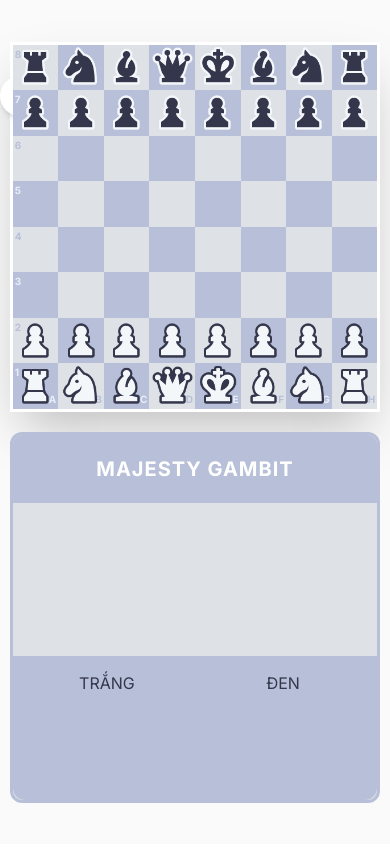
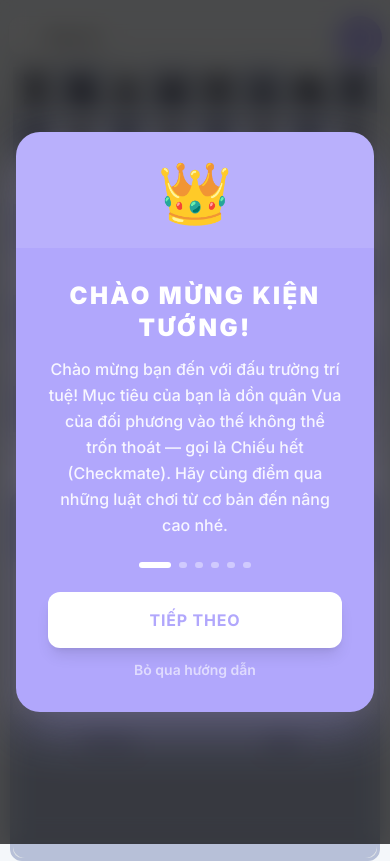
Before and after one commit to DuckSoSad/majesty-gambit-frontend, a Next.js app: page /chess in a window 390 px wide. Built offline with nearby package versions, Linux system fonts and the light colour scheme.

Commit message:
feat: update ui v1.1 and guide for the game

```diff
--- a/package.json
+++ b/package.json
@@ -11,6 +11,7 @@
   "dependencies": {
     "@dnd-kit/core": "^6.3.1",
     "@dnd-kit/modifiers": "^9.0.0",
+    "lucide-react": "^1.8.0",
     "next": "16.2.1",
     "react": "19.2.4",
     "react-dom": "19.2.4",
--- a/src/Constants.ts
+++ b/src/Constants.ts
@@ -110,7 +110,7 @@ export default function createInitialPieces(): Piece[] {
       y: y,
     });
     pieces.push({
-     id: crypto.randomUUID(),
+      id: crypto.randomUUID(),
       image: getPieceImage("Rook", type),
       role: PieceRole.Rook,
       team: teamType,
@@ -140,3 +140,42 @@ export default function createInitialPieces(): Piece[] {
 
   return pieces;
 }
+
+export const TUTORIAL_DATA = [
+  {
+    title: "Chào mừng Kiện tướng!",
+    content:
+      "Chào mừng bạn đến với đấu trường trí tuệ! Mục tiêu của bạn là dồn quân Vua của đối phương vào thế không thể trốn thoát — gọi là Chiếu hết (Checkmate). Hãy cùng điểm qua những luật chơi từ cơ bản đến nâng cao nhé.",
+    icon: "👑",
+  },
+  {
+    title: "Cách di chuyển",
+    content:
+      "Rất đơn giản: Click vào quân cờ để kích hoạt gợi ý. Các chấm tím sẽ hiển thị tầm kiểm soát của quân đó. Bạn có thể kéo thả quân cờ hoặc chạm trực tiếp vào ô đích để thực hiện nước đi.",
+    icon: "🎯",
+  },
+  {
+    title: "Nhập thành (Castling)",
+    content:
+      "Nước đi đặc biệt giúp bảo vệ Vua và đưa Xe ra tham chiến nhanh chóng. Điều kiện: Vua và Xe chưa từng di chuyển, đường đi giữa chúng phải trống và Vua không được đang bị chiếu. Hãy di chuyển Vua 2 ô về phía Xe, quân Xe sẽ tự động nhảy qua để bảo vệ Vua.",
+    icon: "🛡️",
+  },
+  {
+    title: "Bắt tốt qua đường (En Passant)",
+    content:
+      "Đây là cái bẫy dành riêng cho quân Tốt! Nếu đối thủ vừa nhảy Tốt 2 ô từ vị trí xuất phát để đứng cạnh Tốt của bạn, bạn có thể ăn quân đó bằng cách di chuyển chéo vào ô mà họ vừa nhảy qua. Lưu ý: Bạn chỉ có thể thực hiện ngay lập tức sau khi đối thủ vừa đi nước đó.",
+    icon: "⚔️",
+  },
+  {
+    title: "Phong cấp (Promotion)",
+    content:
+      "Khi quân Tốt dũng cảm của bạn tiến đến được hàng cuối cùng phía đối diện, nó sẽ được 'Phong cấp'. Bạn có thể chọn biến nó thành Hậu, Xe, Tượng hoặc Mã. Hầu hết các kỳ thủ sẽ chọn Hậu để sở hữu sức mạnh tấn công lớn nhất!",
+    icon: "⬆️",
+  },
+  {
+    title: "Chiếu tướng & Kết thúc",
+    content:
+      "Khi Vua bị tấn công, bạn đang bị 'Chiếu'. Nếu không còn nước đi nào để cứu Vua, ván đấu sẽ kết thúc (Checkmate). Nếu bạn không bị chiếu nhưng cũng không còn nước đi hợp lệ nào, ván đấu sẽ hòa (Stalemate). Hãy tính toán thật kỹ!",
+    icon: "🏁",
+  },
+];
--- a/src/app/chess/page.tsx
+++ b/src/app/chess/page.tsx
@@ -1,24 +1,64 @@
-"use client"
+"use client";
 
 import Button from "@/components/Button";
 import Chessboard from "@/components/Chessboard";
+import GuidePopup from "@/components/GuidePopup";
 import MoveHistory from "@/components/MoveHistory";
+import { useGuide } from "@/hooks/useGuide";
 import { useGameStore } from "@/store/useGameStore";
+import { ChevronLeft, HelpCircle, RotateCcw } from "lucide-react";
 import Link from "next/link";
+import { useEffect } from "react";
 
 export default function Page() {
-    const resetGame = useGameStore((state) => state.resetGame);
+  const resetGame = useGameStore((state) => state.resetGame);
+  const { open } = useGuide();
+
+  useEffect(() => {
+    open();
+  }, []);
+
   return (
-    <div className="relative flex flex-col md:flex-row gap-5 min-h-screen items-center justify-center bg-zinc-50 font-sans dark:bg-[#302E2B]">
-      <div className="absolute top-15 left-0">
-        <Link href={`/`}><Button text="Quay lại" onClick={resetGame}/></Link>
+    <div className="relative flex flex-col md:flex-row gap-5 min-h-screen items-center justify-center font-sans bg-[#F4F7FA] dark:bg-[#34364C]">
+      <div className="fixed top-4 left-2 md:left-4 z-40">
+        <Link href="/">
+          <button
+            onClick={resetGame}
+            className="group flex items-center gap-1.5 px-3 py-2 bg-white/90 dark:bg-[#2A2D45]/90 backdrop-blur-sm text-[#4A4A4A] dark:text-white rounded-xl shadow-lg border border-gray-200 dark:border-gray-700 cursor-pointer active:scale-95 transition-all"
+          >
+            <ChevronLeft size={18} />
+            <span className="font-bold text-sm">Quay lại</span>
+          </button>
+        </Link>
       </div>
-      <div className="flex w-fit items-center justify-center bg-white dark:bg-[#302E2B]">
-        <Chessboard />
+
+      <div className="fixed top-4 right-2 md:right-4 z-40">
+        <button
+          onClick={() => open(true)}
+          className="p-2.5 bg-[#B1A7FC] text-white rounded-full shadow-lg shadow-[#B1A7FC]/30 active:scale-90 transition-all cursor-pointer"
+        >
+          <HelpCircle size={24} />
+        </button>
+      </div>
+
+      <div className="mt-16 lg:mt-0 flex flex-col items-center gap-4 w-full max-w-fit">
+        {" "}
+        <div className="flex flex-col items-center gap-4">
+          <Chessboard />
+
+          <button
+            onClick={resetGame}
+            className="flex md:hidden items-center gap-2 text-sm font-bold text-gray-500 uppercase tracking-tighter"
+          >
+            <RotateCcw size={16} /> Làm mới ván đấu
+          </button>
+        </div>
       </div>
       <div className="w-[95vw] h-[95vw] md:w-150 md:h-200 text-center">
         <MoveHistory />
       </div>
+
+      <GuidePopup />
     </div>
   );
 }
--- a/src/app/page.tsx
+++ b/src/app/page.tsx
@@ -1,8 +1,14 @@
+"use client"
+
 import Button from "@/components/Button";
 import Link from "next/link";
 import Image from "next/image";
+import GuidePopup from "@/components/GuidePopup";
+import { useGuide } from "@/hooks/useGuide";
 
 export default function Home() {
+  const { open } = useGuide();
+
   return (
     <div
       className="flex flex-col lg:flex-row min-h-screen items-center justify-center bg-[#302E2B] p-5 gap-10 font-sans
@@ -34,6 +40,13 @@ export default function Home() {
               ONLINE
             </button>
           </div>
+
+          <button
+            onClick={() => open(true)}
+            className="w-full bg-[#B1A7FC] hover:bg-[#9990EC] text-white text-2xl font-bold py-3 rounded-xl transition-all shadow-[0_5px_0_#8C82D9] active:shadow-none active:translate-y-1 cursor-pointer"
+          >
+            Hướng dẫn
+          </button>
         </div>
 
         <div className="pt-8 border-t border-zinc-700 w-full">
@@ -44,6 +57,8 @@ export default function Home() {
       </div>
 
       <div className="w-full max-w-[500px] lg:max-w-[700px] shadow-2xl rounded-lg overflow-hidden"></div>
+
+      <GuidePopup />
     </div>
   );
 }
--- /dev/null
+++ b/src/components/GuidePopup.tsx
@@ -0,0 +1,70 @@
+"use client";
+
+import { TUTORIAL_DATA } from "@/Constants";
+import { useGuide } from "@/hooks/useGuide";
+import { useGameStore } from "@/store/useGameStore";
+
+export default function GuidePopup() {
+  const { open, close } = useGuide();
+
+  const isOpen = useGameStore((state) => state.isOpenGuide);
+  const step = useGameStore((state) => state.guideStep);
+  const nextStep = useGameStore((state) => state.nextStep);
+  const closeGuide = useGameStore((state) => state.closeGuide);
+
+  if (!isOpen) return null;
+
+  const currentData = TUTORIAL_DATA[step];
+  const isLastStep = step === TUTORIAL_DATA.length - 1;
+
+  return (
+    <div className="fixed z-[100] inset-0 bg-black/70 backdrop-blur-md flex items-center justify-center p-4">
+      <div className="bg-[#B1A7FC] w-full max-w-md rounded-3xl shadow-[0_20px_50px_rgba(177,167,252,0.3)] overflow-hidden animate-in fade-in zoom-in duration-300">
+        <div className="bg-white/10 pt-8 pb-6 flex justify-center">
+          <span className="text-6xl animate-bounce">{currentData.icon}</span>
+        </div>
+
+        <div className="p-8 text-center">
+          <h3 className="text-2xl text-white font-black uppercase tracking-widest mb-3">
+            {currentData.title}
+          </h3>
+
+          <div className="min-h-[100px] flex items-center justify-center">
+            <p className="text-white/90 leading-relaxed font-medium">
+              {currentData.content}
+            </p>
+          </div>
+
+          <div className="flex justify-center gap-2 my-6">
+            {TUTORIAL_DATA.map((_, i) => (
+              <div
+                key={i}
+                className={`h-1.5 rounded-full transition-all duration-300 ${
+                  i === step ? "w-8 bg-white" : "w-2 bg-white/40"
+                }`}
+              />
+            ))}
+          </div>
+
+          <div className="flex flex-col gap-3">
+            <button
+              onClick={isLastStep ? close : nextStep}
+              className="w-full bg-white text-[#B1A7FC] font-bold py-4 rounded-xl shadow-lg hover:bg-opacity-90 active:scale-95 transition-all uppercase tracking-wider cursor-pointer"
+            >
+              {isLastStep ? "Bắt đầu ngay" : "Tiếp theo"}
+            </button>
+
+            {!isLastStep && (
+              <button
+                onClick={close}
+                className="text-white/60 text-sm font-semibold hover:text-white transition-colors cursor-pointer"
+              >
+                Bỏ qua hướng dẫn
+              </button>
+            )}
+          </div>
+        </div>
+      </div>
+    </div>
+  );
+}
--- /dev/null
+++ b/src/hooks/useGuide.ts
@@ -0,0 +1,26 @@
+import { useGameStore } from "@/store/useGameStore";
+
+export const useGuide = () => {
+  const { openGuide, closeGuide, isOpenGuide, guideStep, nextStep, backStep } = useGameStore();
+
+  const checkAndOpen = (force = false) => {
+    const hasSeen = localStorage.getItem("chess_guide_seen");
+    if (!hasSeen || force) {
+      openGuide();
+    }
+  };
+
+  const completeGuide = () => {
+    localStorage.setItem("chess_guide_seen", "true");
+    closeGuide();
+  };
+
+  return {
+    isOpen: isOpenGuide,
+    step: guideStep,
+    next: nextStep,
+    back: backStep,
+    open: checkAndOpen,
+    close: completeGuide,
+  };
+};
--- a/src/store/useGameStore.ts
+++ b/src/store/useGameStore.ts
@@ -22,6 +22,15 @@ export interface GameState {
   makeMove: (pieceId: string, toX: number, toY: number) => void;
   promotePawn: (pieceId: string, role: PieceRole) => void;
   resetGame: () => void;
+
+  // for Guide
+  isOpenGuide: boolean;
+  guideStep: number;
+  openGuide: () => void;
+  closeGuide: () => void;
+  backStep: () => void;
+  nextStep: () => void;
+  setStep: (step: number) => void;
 }
 
 const referee = new Referee();
@@ -35,6 +44,14 @@ export const useGameStore = create<GameState>((set) => ({
   isCheck: false,
   isGameOver: false,
   winner: null,
+
+  isOpenGuide: false,
+  guideStep: 0,
+  openGuide: () => set({ isOpenGuide: true, guideStep: 0 }),
+  closeGuide: () => set({ isOpenGuide: false }),
+  backStep: () => set((state) => ({ guideStep: state.guideStep - 1 })),
+  nextStep: () => set((state) => ({ guideStep: state.guideStep + 1 })),
+  setStep: (step) => set({ guideStep: step }),
 
   makeMove: (pieceId, toX, toY) =>
     set((state) => {
@@ -129,7 +146,11 @@ export const useGameStore = create<GameState>((set) => ({
       const fromCoord = `${horizonAxis[piece.x]}${verticalAxis[piece.y]}`;
       const toCoord = `${horizonAxis[toX]}${verticalAxis[toY]}`;
       const actionChar = targetPiece ? "x" : "";
-      const moveNote = isCastling ? (isKingSide ? `${getPieceIcon(piece)}: O-O` : `${getPieceIcon(piece)}: O-O-O`) : `${getPieceIcon(piece)}: ${fromCoord}${actionChar}${toCoord}${isKingInCheck && !isGameOver ? "+" : ""}${isKingInCheck && isGameOver ? "#" : ""}`;
+      const moveNote = isCastling
+        ? isKingSide
+          ? `${getPieceIcon(piece)}: O-O`
+          : `${getPieceIcon(piece)}: O-O-O`
+        : `${getPieceIcon(piece)}: ${fromCoord}${actionChar}${toCoord}${isKingInCheck && !isGameOver ? "+" : ""}${isKingInCheck && isGameOver ? "#" : ""}`;
 
       return {
         pieces: newPieces,
```
Also changed, not shown: 1 other file (tests, documents, lock files or other folders).
